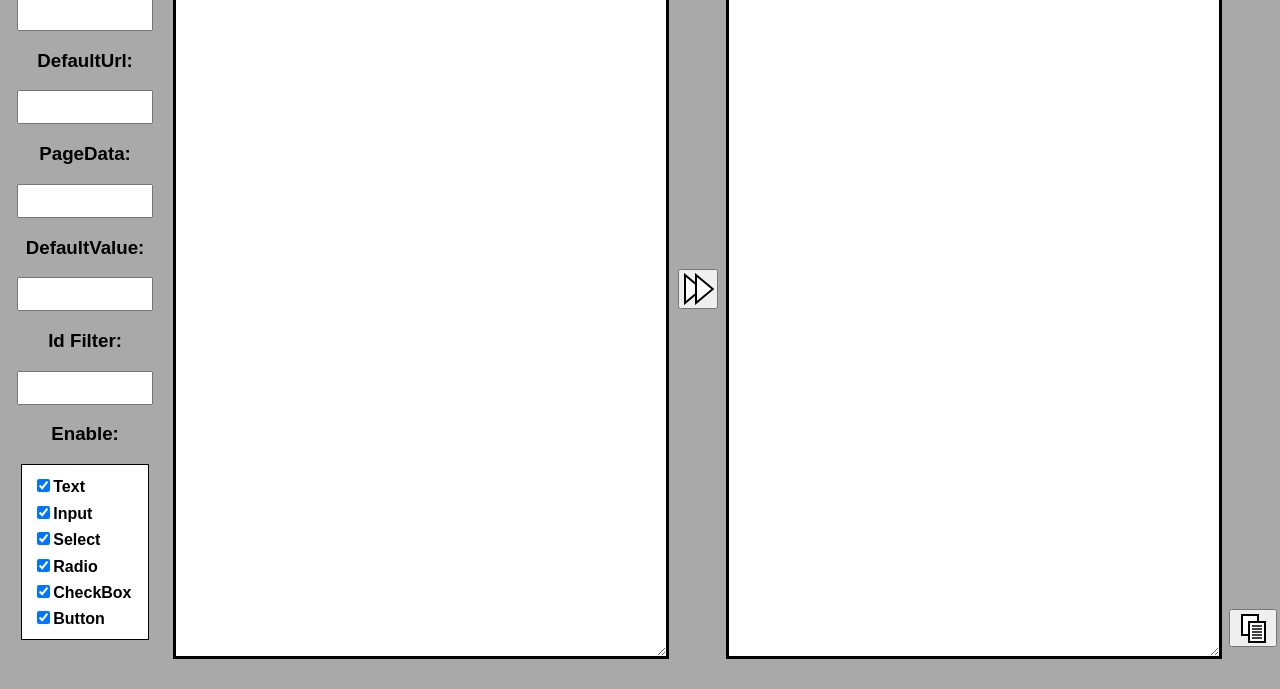
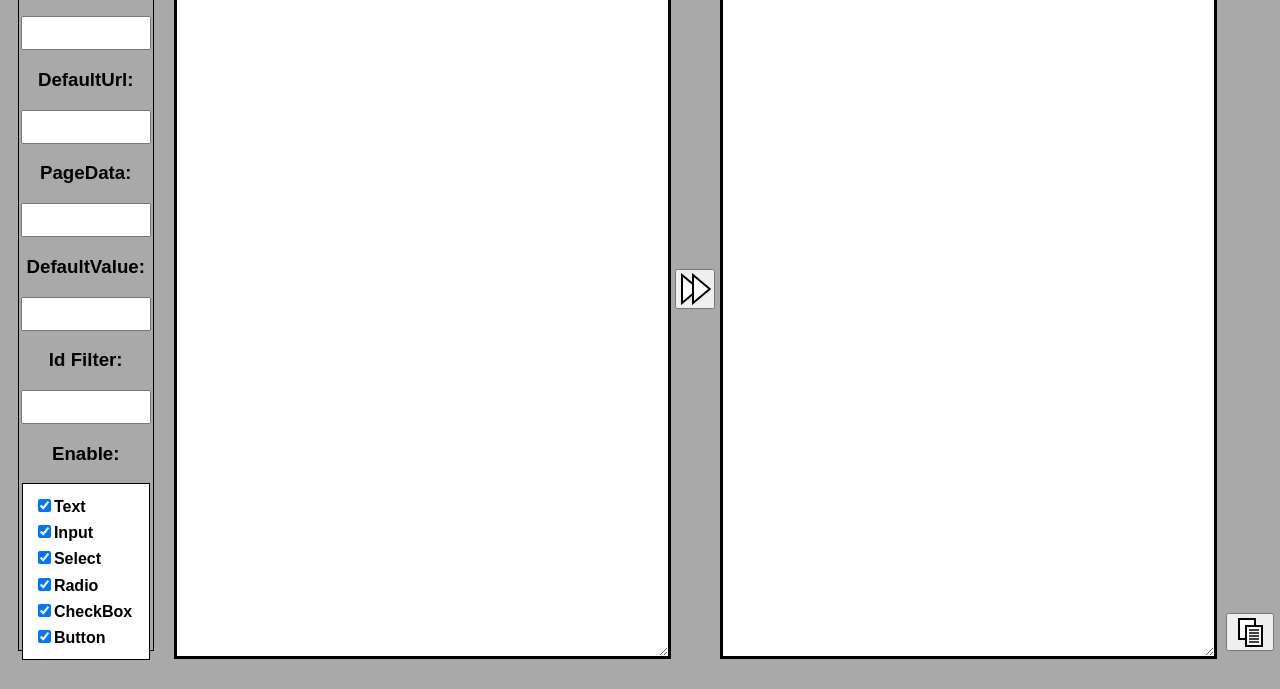
Before and after one commit to skyline3340/AutoVueModel, a plain HTML site: page index.html in a window 1280 px wide. Shown: the part 111-800 px from the top of the page. Drawn offline with Linux system fonts and the light colour scheme.

Commit message:
upgrade interface.

```diff
--- a/css/style.css
+++ b/css/style.css
@@ -25,6 +25,13 @@ body {
     transition: .5s;
 }
 
+.group {
+    width: 40%;
+    display: flex;
+    flex-direction: column;
+    align-items: center;
+}
+
 label {
     text-align: center;
 }
@@ -38,24 +45,23 @@ h4 {
     display: contents;
 }
 
+.setting {
+    width: 10%;
+    justify-content: center;
+    border: 1px black solid;
+    padding: 0 .2em;
+    margin: 6% 0 3% 1%;
+    /* box-shadow: .2em .2em gray; */
+}
+
 .input {
-    width: 100%;
+    width: 95%;
     font-size: 1.5em;
     text-align: center;
 }
 
 .copyBtn {
-    position: absolute;
-    top: 90%;
-    left: 96%;
     display: flex;
-}
-
-.group {
-    width: 40%;
-    display: flex;
-    flex-direction: column;
-    align-items: center;
 }
 
 .codeDiv {
--- a/index.html
+++ b/index.html
@@ -10,8 +10,7 @@
 </head>
 
 <body>
-    <div class="group" style="width: 10%; justify-content: center; margin-left: 1%;">
-        <div id="borderTop"></div>
+    <div class="group setting">
         <label>
             <h3>VueModelName:</h3>
         </label>
@@ -43,7 +42,6 @@
             <li><input id="isCheckBox" type="checkbox" checked><h4>CheckBox</h4></li>
             <li><input id="isButton" type="checkbox" checked><h4>Button</h4></li>
         </div>
-        <div id="borderButtom"></div>
     </div>
     <div class="group">
         <label>
@@ -65,7 +63,7 @@
         </div>
     </div>
 
-    <div class="group" style="width: 2%; flex-direction: column-reverse; margin-bottom: 3%;">
+    <div class="group" style="width: 2%; flex-direction: column-reverse; margin-bottom: 3%; margin-right: 1%;">
         <button id="copyBtn" class="copyBtn" onclick="copyCode('OutputCode')"></button>
     </div>
     <div id="copyInfo" class="info">
```
